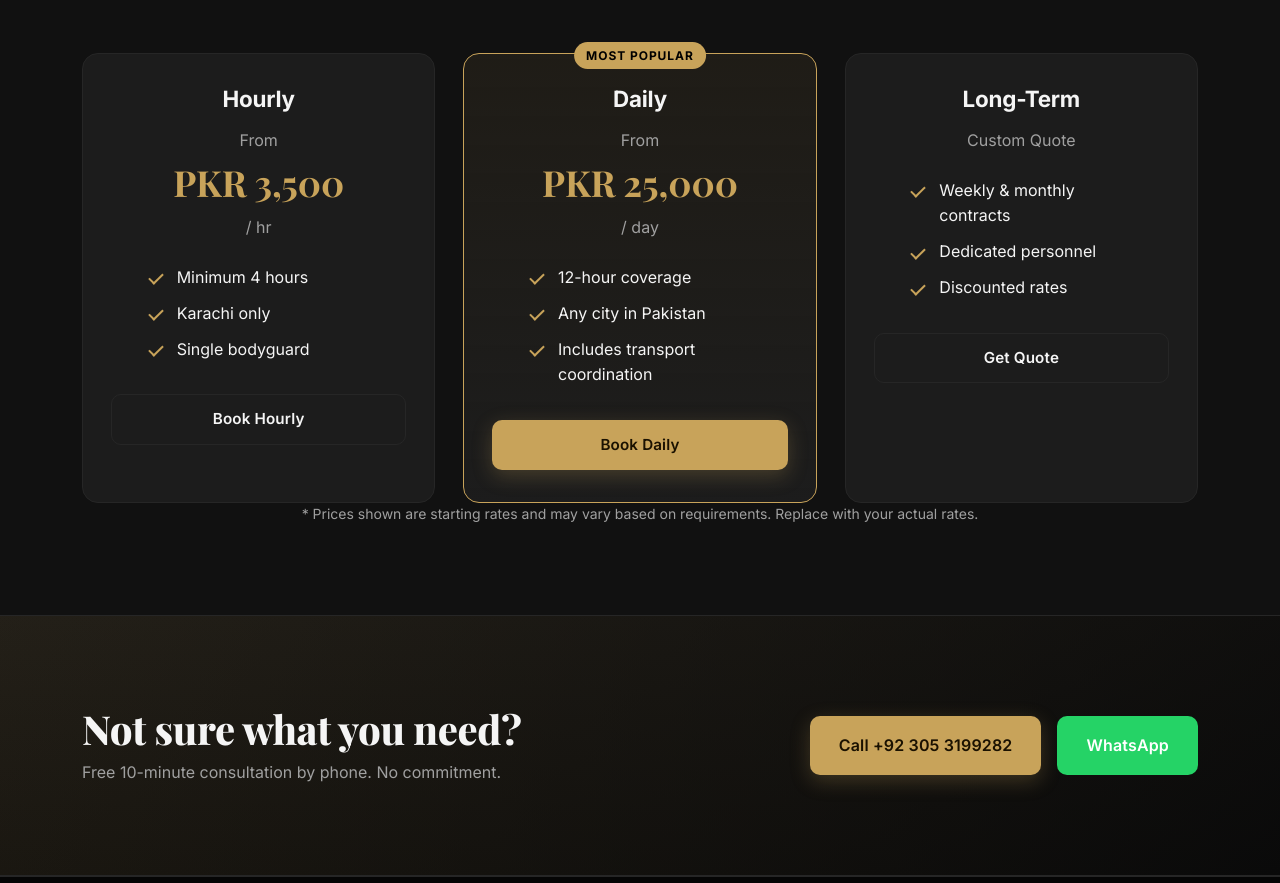
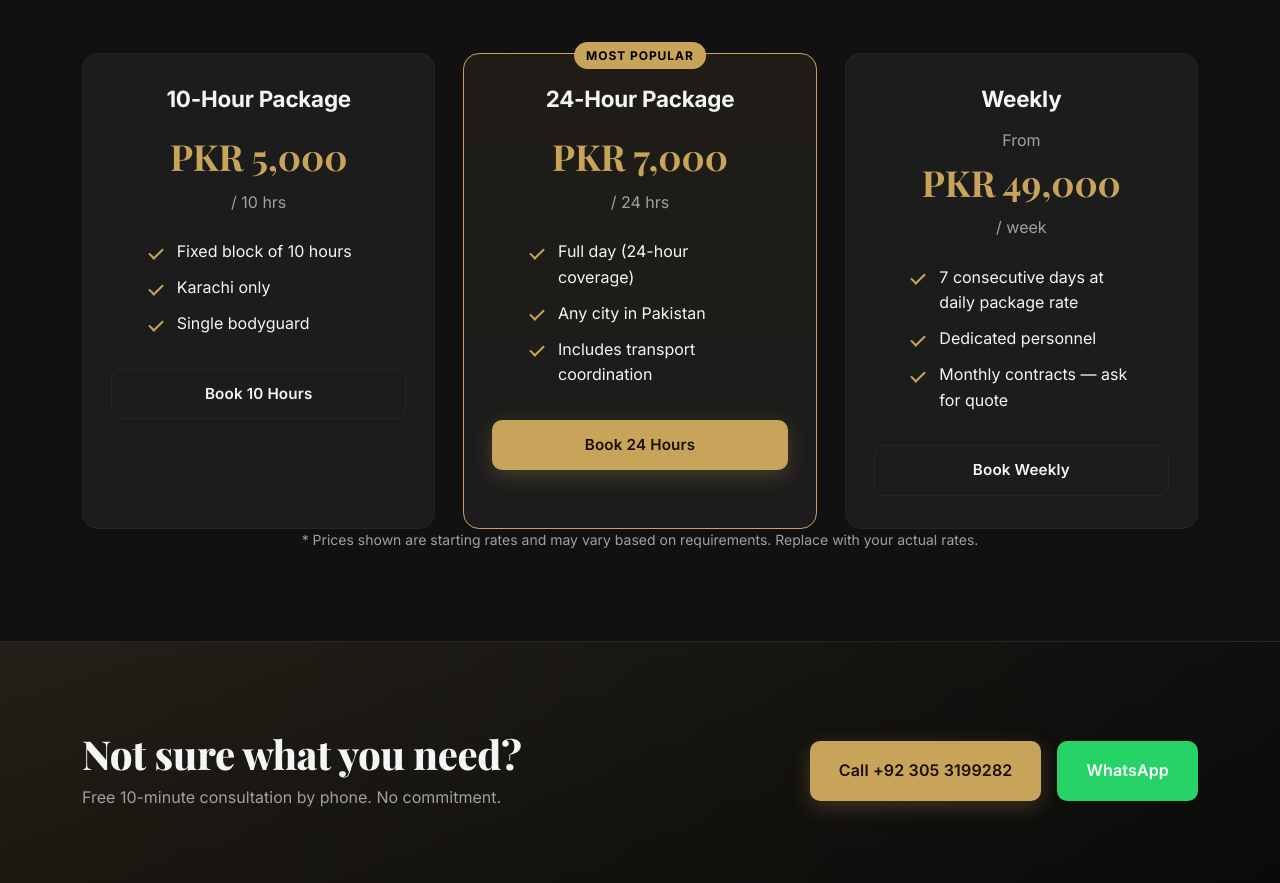
Before and after one commit to engrrtariq/zeeshan_website, a plain HTML site: page services.html in a window 1280 px wide. Shown: the part 4892-5775 px from the top of the page. Drawn offline with nearby package versions, Linux system fonts and the light colour scheme.

Commit message:
Update service pricing details in README and services.html
- Revised pricing structure in services.html to reflect new packages: PKR 5,000 for 10 hours, PKR 7,000 for 24 hours, and PKR 49,000 for weekly services.
- Updated corresponding descriptions and booking links to match the new pricing format in README.md.

```diff
--- a/services.html
+++ b/services.html
@@ -194,35 +194,35 @@
 
         <div class="grid grid-3">
           <div class="card pricing">
-            <h3>Hourly</h3>
-            <p class="price">From <strong>PKR 3,500</strong> / hr</p>
+            <h3>10-Hour Package</h3>
+            <p class="price"><strong>PKR 5,000</strong> / 10 hrs</p>
             <ul class="check-list">
-              <li>Minimum 4 hours</li>
+              <li>Fixed block of 10 hours</li>
               <li>Karachi only</li>
               <li>Single bodyguard</li>
             </ul>
-            <a href="tel:+923053199282" class="btn btn-ghost">Book Hourly</a>
+            <a href="tel:+923053199282" class="btn btn-ghost">Book 10 Hours</a>
           </div>
           <div class="card pricing featured">
             <span class="badge">Most Popular</span>
-            <h3>Daily</h3>
-            <p class="price">From <strong>PKR 25,000</strong> / day</p>
+            <h3>24-Hour Package</h3>
+            <p class="price"><strong>PKR 7,000</strong> / 24 hrs</p>
             <ul class="check-list">
-              <li>12-hour coverage</li>
+              <li>Full day (24-hour coverage)</li>
               <li>Any city in Pakistan</li>
               <li>Includes transport coordination</li>
             </ul>
-            <a href="tel:+923053199282" class="btn btn-primary">Book Daily</a>
+            <a href="tel:+923053199282" class="btn btn-primary">Book 24 Hours</a>
           </div>
           <div class="card pricing">
-            <h3>Long-Term</h3>
-            <p class="price">Custom Quote</p>
+            <h3>Weekly</h3>
+            <p class="price">From <strong>PKR 49,000</strong> / week</p>
             <ul class="check-list">
-              <li>Weekly &amp; monthly contracts</li>
+              <li>7 consecutive days at daily package rate</li>
               <li>Dedicated personnel</li>
-              <li>Discounted rates</li>
+              <li>Monthly contracts &mdash; ask for quote</li>
             </ul>
-            <a href="tel:+923053199282" class="btn btn-ghost">Get Quote</a>
+            <a href="tel:+923053199282" class="btn btn-ghost">Book Weekly</a>
           </div>
         </div>
         <p class="muted small center">* Prices shown are starting rates and may vary based on requirements. Replace with your actual rates.</p>
```
Also changed, not shown: 1 other file.
